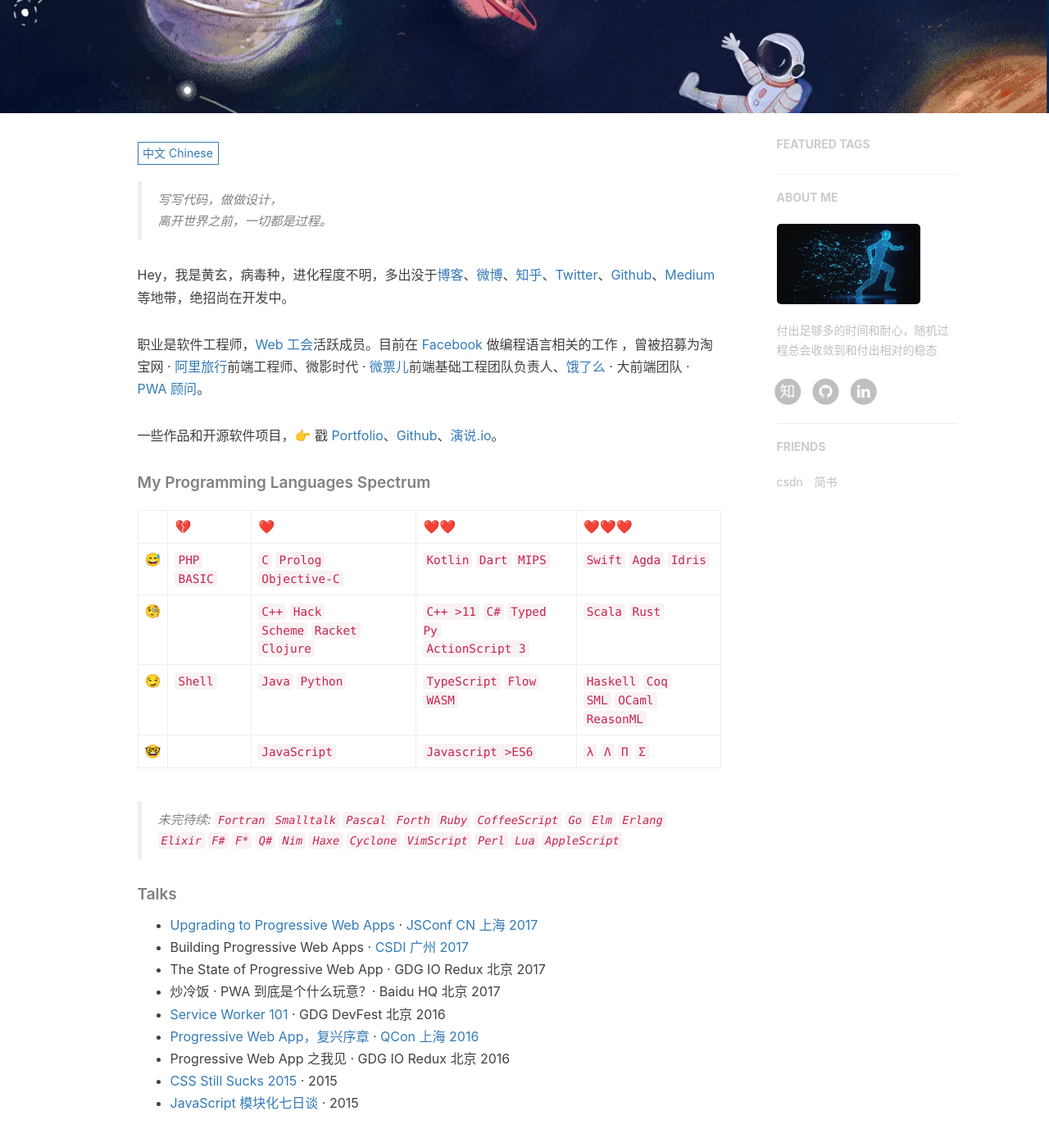
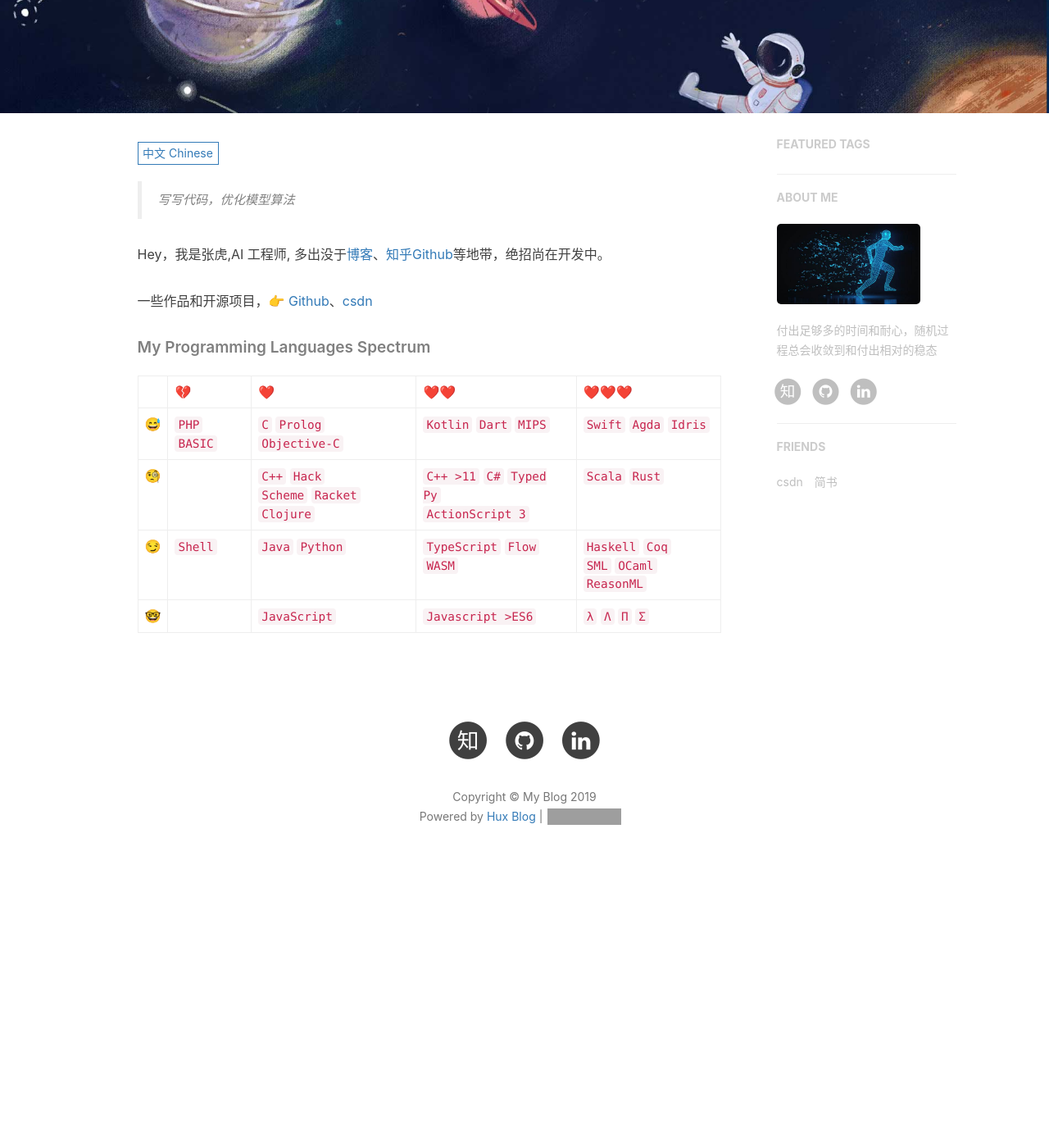
Before and after one commit to murufeng/murufeng.github.io, a Jekyll site: the page built from about.html, in a window 1280 px wide and 1400 px high, scrolled down 280 px. Shown: the top 1394 px of the window at 82% size. Built offline with Jekyll 4.4.1, drawn with Linux system fonts in a browser that asks for light colours; nearby versions of some CDN libraries; comment, search, counter and statistics services are not loaded; after the commit the page ends 1380 px from its top, so only the background shows below that; grey boxes are pictures that could not be loaded.

Commit message:
Update zh.md

```diff
--- a/_includes/about/zh.md
+++ b/_includes/about/zh.md
@@ -1,11 +1,9 @@
-> 写写代码，做做设计，
-> 离开世界之前，一切都是过程。
+> 写写代码，优化模型算法
 
-Hey，我是黄玄，病毒种，进化程度不明，多出没于[博客](https://huangxuan.me)、[微博](weibo.com/huxpro)、[知乎](https://www.zhihu.com/people/huxpro/pins/posts)、[Twitter](https://twitter.com/Huxpro/)、[Github](http://github.com/huxpro)、[Medium](https://medium.com/@Huxpro) 等地带，绝招尚在开发中。
+Hey，我是张虎,AI 工程师, 多出没于[博客](https://blog.csdn.net/mrjkzhangma)、[知乎](https://www.zhihu.com/people/huxpro/pins/posts)[Github](http://github.com/murufeng)等地带，绝招尚在开发中。
 
-职业是软件工程师，[Web 工会](https://medium.com/ben-and-dion/team-web-3315aa447fb2#.359a9c6cl)活跃成员。目前在 [Facebook](https://www.facebook.com/) 做编程语言相关的工作 ，曾被招募为淘宝网 · [阿里旅行](http://alitrip.com)前端工程师、微影时代 · [微票儿](http://www.wepiao.com/?r=movie)前端基础工程团队负责人、[饿了么](https://ele.me/) · 大前端团队 · [PWA 顾问](https://medium.com/elemefe/upgrading-ele-me-to-progressive-web-app-2a446832e509)。
 
-一些作品和开源软件项目，👉 戳 [Portfolio](/portfolio)、[Github](http://github.com/huxpro)、[演说.io](https://zhuanlan.zhihu.com/p/21280918)。
+一些作品和开源项目，👉 [Github](http://github.com/murufeng)、[csdn](https://blog.csdn.net/mrjkzhangma)
 
 ##### My Programming Languages Spectrum
 
@@ -15,27 +13,3 @@ Hey，我是黄玄，病毒种，进化程度不明，多出没于[博客](https
 | 🧐  |               | `C++` `Hack` <br> `Scheme` `Racket` `Clojure` | `C++ >11` `C#` `Typed Py` <br> `ActionScript 3` | `Scala` `Rust`                                |
 | 😏  | `Shell`       | `Java` `Python`                               | `TypeScript` `Flow` `WASM`                      | `Haskell` `Coq` <br> `SML` `OCaml` `ReasonML` |
 | 🤓  |               | `JavaScript`                                  | `Javascript >ES6`                               | `λ` `Λ` `Π` `Σ`                               |
-
-> 未完待续: `Fortran` `Smalltalk` `Pascal` `Forth` `Ruby` `CoffeeScript` `Go` `Elm` `Erlang` `Elixir` `F#` `F*` `Q#` `Nim` `Haxe` `Cyclone` `VimScript` `Perl` `Lua` `AppleScript`
-
-##### Talks
-
-- [Upgrading to Progressive Web Apps][9] · [JSConf CN 上海 2017](http://2017.jsconf.cn/)
-- Building Progressive Web Apps · [CSDI 广州 2017](http://www.csdisummit.com/)
-- The State of Progressive Web App · GDG IO Redux 北京 2017
-- 炒冷饭 · PWA 到底是个什么玩意？· Baidu HQ 北京 2017
-- [Service Worker 101][5] · GDG DevFest 北京 2016
-- [Progressive Web App，复兴序章][4] · [QCon 上海 2016](http://2016.qconshanghai.com/presentation/3111)
-- Progressive Web App 之我见 · GDG IO Redux 北京 2016
-- [CSS Still Sucks 2015][2] · 2015
-- [JavaScript 模块化七日谈][1] · 2015
-
-[1]: //huangxuan.me/2015/07/09/js-module-7day/
-[2]: //huangxuan.me/2015/12/28/css-sucks-2015/
-[3]: //huangxuan.me/2016/06/05/pwa-in-my-pov/
-[4]: //huangxuan.me/2016/10/20/pwa-qcon2016/
-[5]: //huangxuan.me/2016/11/20/sw-101-gdgdf/
-[6]: https://yanshuo.io/assets/player/?deck=58ac8598b123db0067292f92 "PWA Rehashing"
-[7]: https://yanshuo.io/assets/player/?deck=593ad6fbfe88c2006a0a0d6d "The State of PWA"
-[8]: https://yanshuo.io/assets/player/?deck=594d673d570c357d0698a950 "Building PWA"
-[9]: //huangxuan.me/jsconfcn2017/
```
